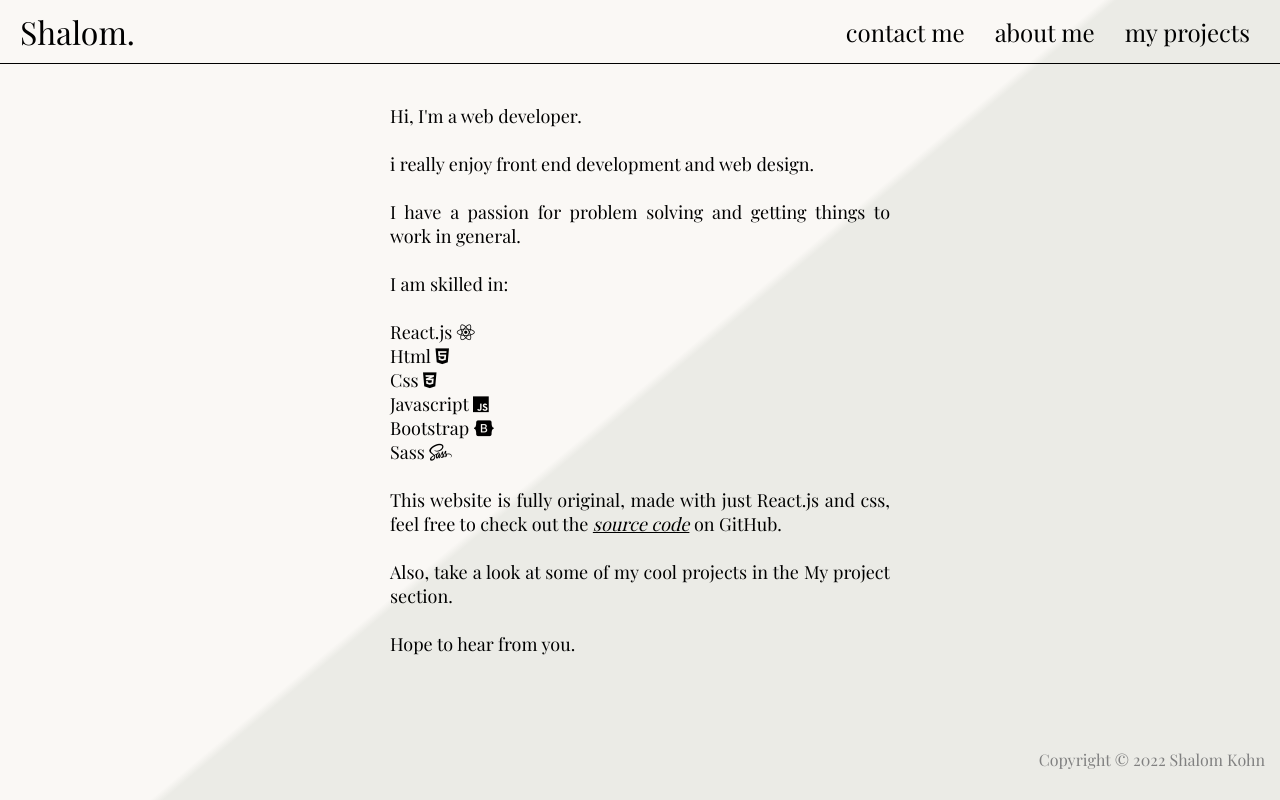
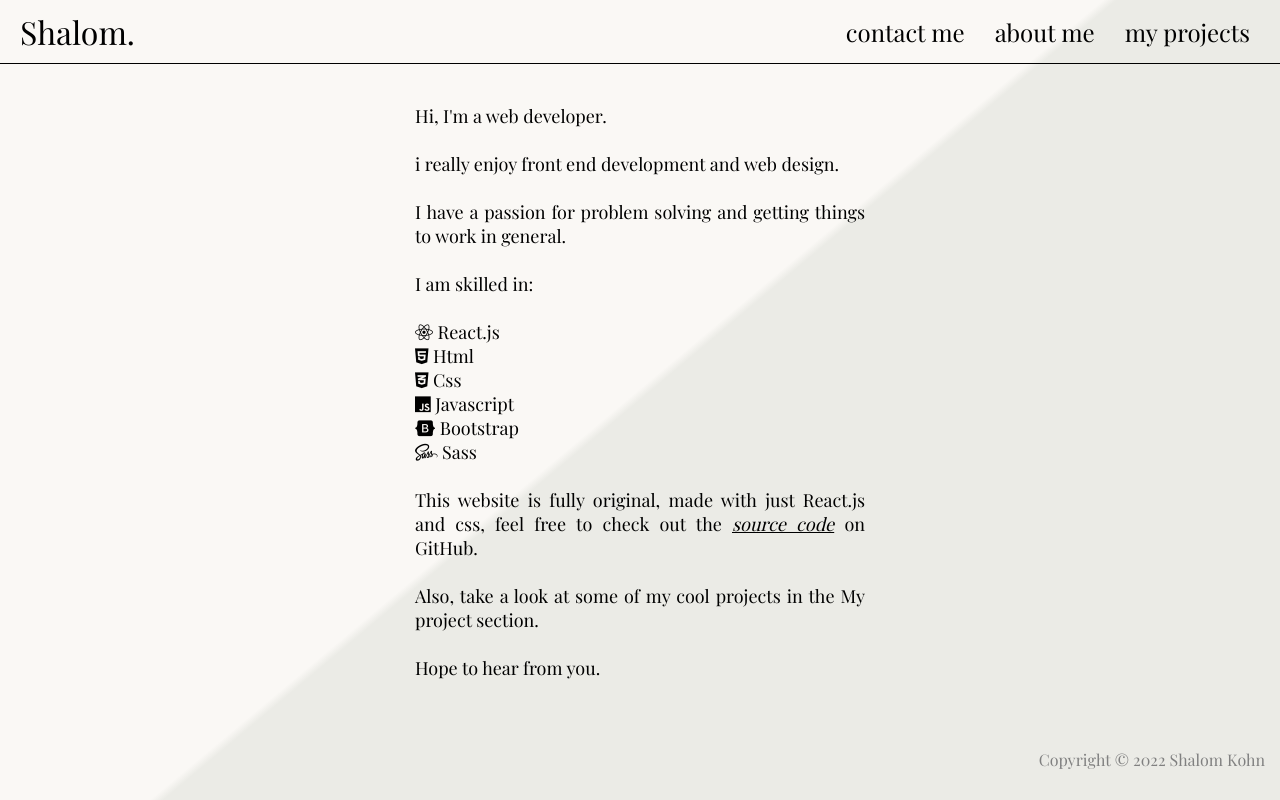
Before and after one commit to Shalomkohn/My-Portfolio-site, a React (Create React App) app: page /about-me in a window 1280 px wide. Built offline with nearby package versions, Linux system fonts and the light colour scheme.

Commit message:
changed dimentions on aboutMeDiv put logos in front of skills

```diff
--- a/src/components/about-me.js
+++ b/src/components/about-me.js
@@ -13,8 +13,13 @@ const AboutMe = () => {
                 I have a passion for problem solving and getting things to work in general.
                 <br />
                 <br />
-                I am skilled in:<br /><br /> React.js <i className="fa-brands fa-react"></i><br /> Html <i className="fa-brands fa-html5"></i><br /> Css <i className="fa-brands fa-css3-alt"></i><br /> Javascript <i className="fa-brands fa-js"></i><br /> Bootstrap <i className="fa-brands fa-bootstrap"></i><br />Sass <i className="fa-brands fa-sass"></i>
-                <br />
+                I am skilled in:<br /><br />
+                <i className="fa-brands fa-react"> </i> React.js <br />
+                <i className="fa-brands fa-html5"></i> Html <br />
+                <i className="fa-brands fa-css3-alt"> </i> Css <br />
+                <i className="fa-brands fa-js"></i> Javascript <br />
+                <i className="fa-brands fa-bootstrap"> </i> Bootstrap <br />
+                <i className="fa-brands fa-sass"></i> Sass<br />
                 <br />
                 This website is fully original, made with just React.js and css, feel free to check out the <a className="thisWebsiteSrcHrefATag" href="https://github.com/Shalomkohn/My-Portfolio-site"><i>source code</i></a> on GitHub.
                 <br />
--- a/src/main.scss
+++ b/src/main.scss
@@ -177,7 +177,8 @@
 /*  =============   /about-me ============= */
 
 .aboutMeDiv {
-  width: 70%;
+  width: 80%;
+  max-width: 450px;
   padding: 40px 0;
   margin: 0 auto 0;
   text-align: justify;
@@ -264,7 +265,6 @@ a {
   /*  =============   /about-me ============= */
 
   .aboutMeDiv {
-    max-width: 500px;
     font-size: large;
   }
 }
```
